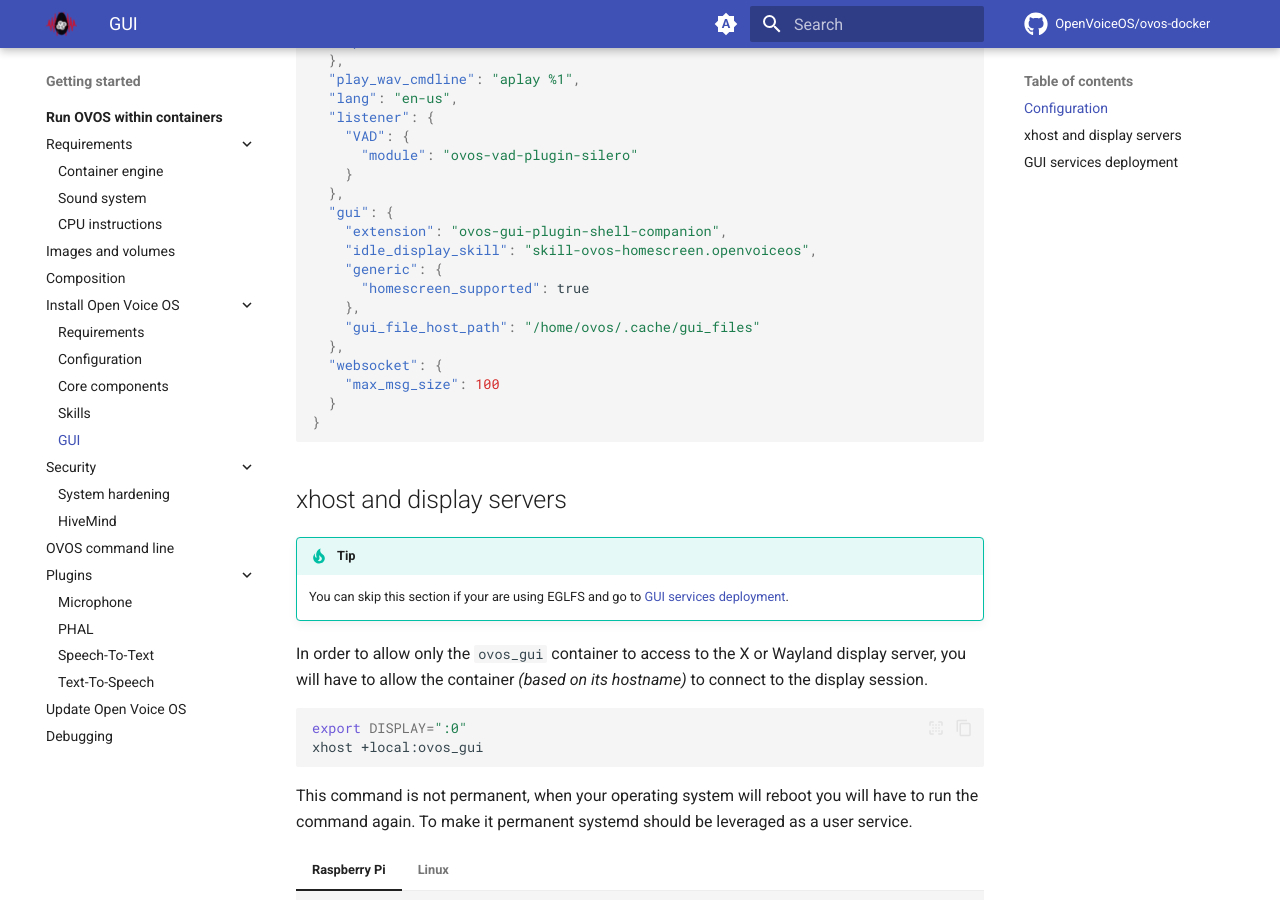
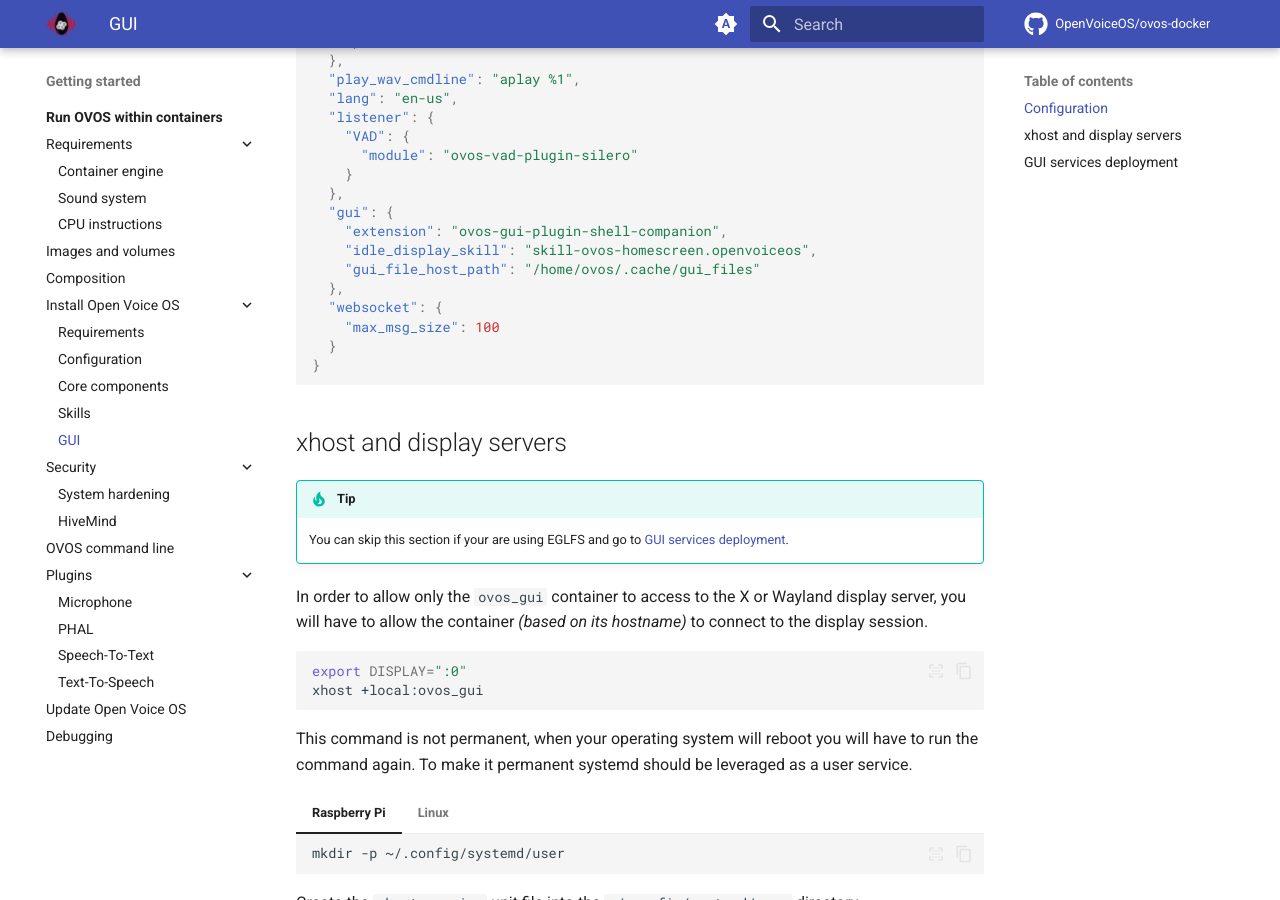
Before and after one commit to OpenVoiceOS/ovos-docker, an MkDocs documentation site: the page built from docs/getting-started/docker/installation/gui.md, in a window 1280 px wide and 900 px high, scrolled down 989 px. Built offline with MkDocs 1.6.1 and Material for MkDocs 9.7.7, drawn with Linux system fonts in a browser that asks for light colours; emoji names are drawn with the system emoji font; plug-ins that fetch from the network failed and are left out; comment, search, counter and statistics services are not loaded.

Commit message:
[gui] Remove unused param

```diff
--- a/docs/getting-started/docker/installation/gui.md
+++ b/docs/getting-started/docker/installation/gui.md
@@ -36,9 +36,6 @@
   "gui": {
     "extension": "ovos-gui-plugin-shell-companion",
     "idle_display_skill": "skill-ovos-homescreen.openvoiceos",
-    "generic": {
-      "homescreen_supported": true
-    },
     "gui_file_host_path": "/home/ovos/.cache/gui_files"
   },
   "websocket": {
```
